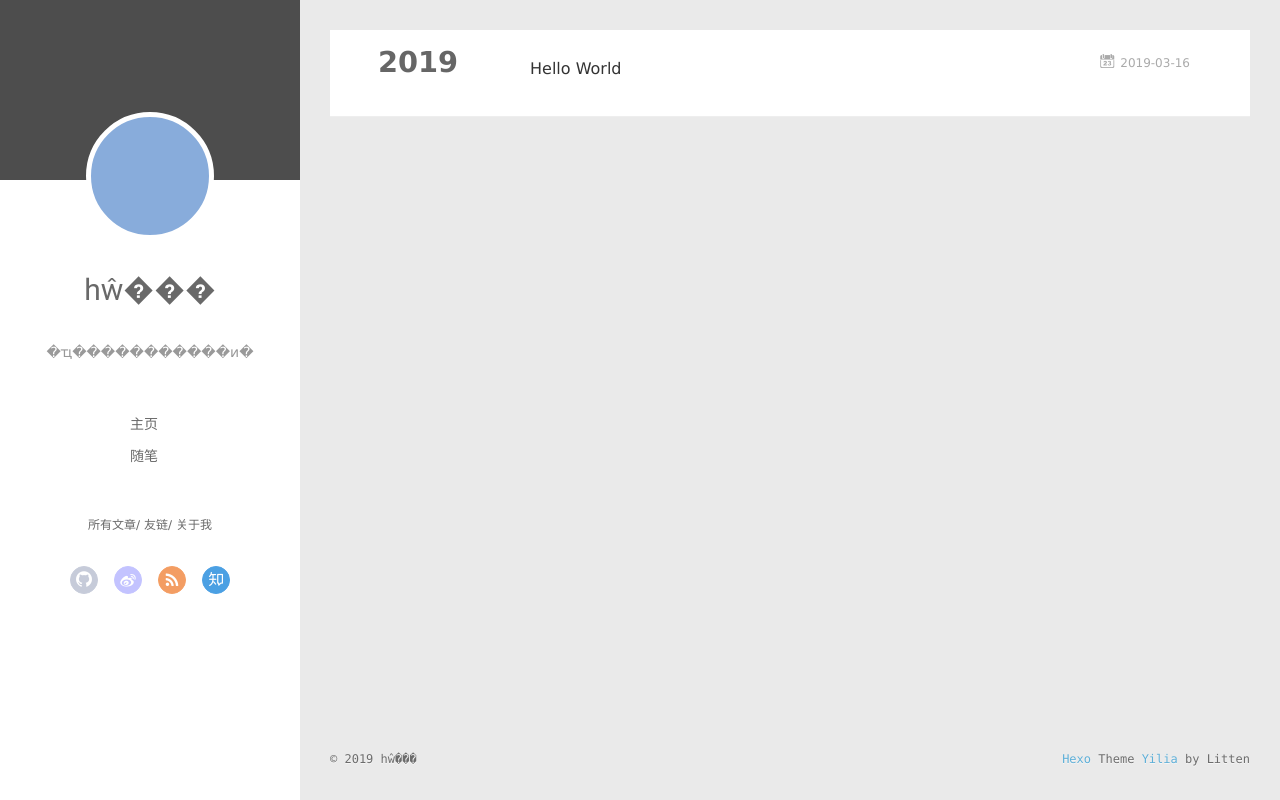
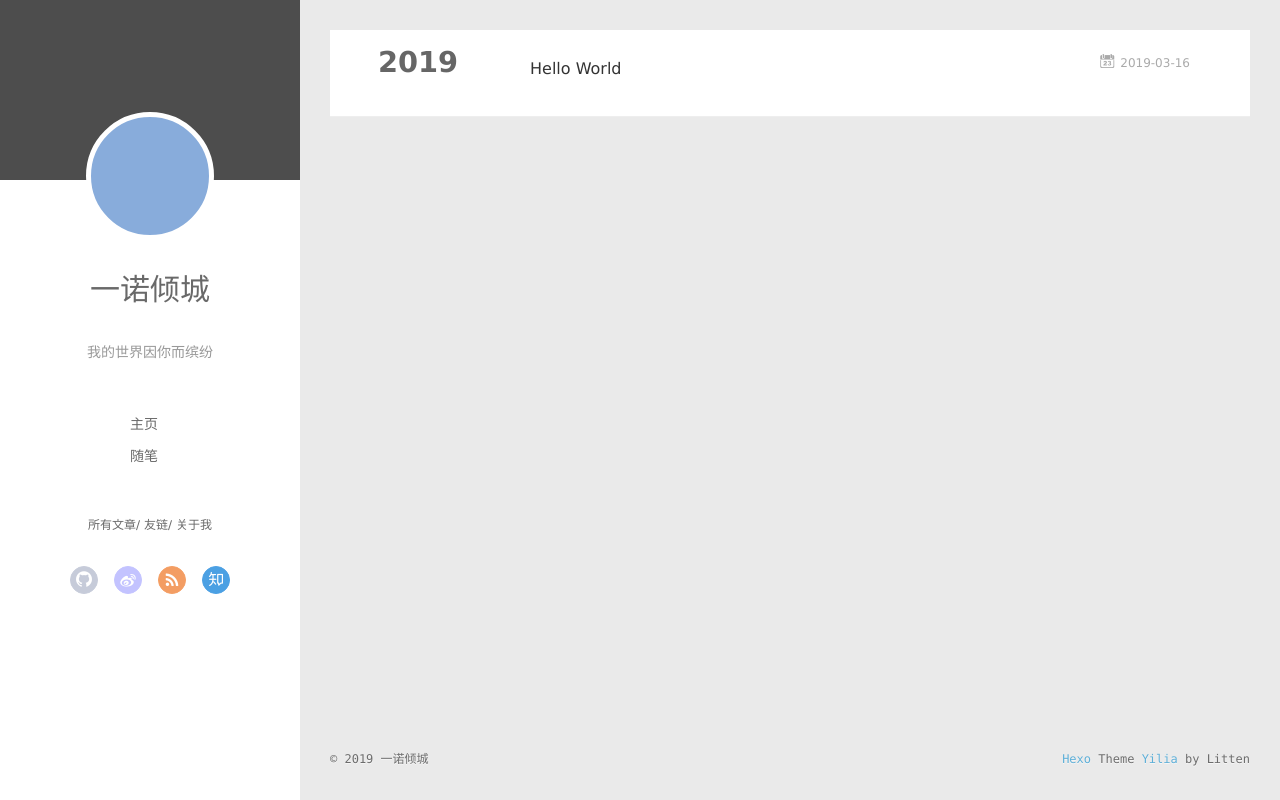
Before and after one commit to forever8023/forever8023.github.io, a plain HTML site: page archives/2019/03/index.html in a window 1280 px wide. Drawn offline with Linux system fonts and the light colour scheme; no server answers.

Commit message:
Site updated: 2019-03-18 20:13:19

```diff
--- a/archives/2019/03/index.html
+++ b/archives/2019/03/index.html
@@ -8,16 +8,16 @@
   <link rel="dns-prefetch" href="http://yoursite.com">
   <title>Archives: 2019/3 | Forever8023</title>
   <meta name="viewport" content="width=device-width, initial-scale=1, maximum-scale=1">
-  <meta name="description" content="��������һ���ɿ���������Զ������֪���Լ��᳢��ʲôζ��">
+  <meta name="description" content="人生就像一盒巧克力，你永远都不会知道自己会尝到什么味道">
 <meta property="og:type" content="website">
 <meta property="og:title" content="Forever8023">
 <meta property="og:url" content="http://yoursite.com/archives/2019/03/index.html">
 <meta property="og:site_name" content="Forever8023">
-<meta property="og:description" content="��������һ���ɿ���������Զ������֪���Լ��᳢��ʲôζ��">
+<meta property="og:description" content="人生就像一盒巧克力，你永远都不会知道自己会尝到什么味道">
 <meta property="og:locale" content="default">
 <meta name="twitter:card" content="summary">
 <meta name="twitter:title" content="Forever8023">
-<meta name="twitter:description" content="��������һ���ɿ���������Զ������֪���Լ��᳢��ʲôζ��">
+<meta name="twitter:description" content="人生就像一盒巧克力，你永远都不会知道自己会尝到什么味道">
 
     <link rel="alternative" href="/atom.xml" title="Forever8023" type="application/atom+xml">
 
@@ -49,10 +49,10 @@
 			<img src class="js-avatar">
 		</a>
 		<hgroup>
-		  <h1 class="header-author"><a href="/">һŵ���</a></h1>
+		  <h1 class="header-author"><a href="/">一诺倾城</a></h1>
 		</hgroup>
 
-		<p class="header-subtitle">�ҵ�����������ͷ�</p>
+		<p class="header-subtitle">我的世界因你而缤纷</p>
 
 
 		<nav class="header-menu">
@@ -109,10 +109,10 @@
 				<img src class="js-avatar">
 			</div>
 			<hgroup>
-			  <h1 class="header-author js-header-author">һŵ���</h1>
+			  <h1 class="header-author js-header-author">一诺倾城</h1>
 			</hgroup>
 
-			<p class="header-subtitle"><i class="icon icon-quo-left"></i>�ҵ�����������ͷ�<i class="icon icon-quo-right"></i></p>
+			<p class="header-subtitle"><i class="icon icon-quo-left"></i>我的世界因你而缤纷<i class="icon icon-quo-right"></i></p>
 
 
 
@@ -209,7 +209,7 @@
   <div class="outer">
     <div id="footer-info">
     	<div class="footer-left">
-    		&copy; 2019 һŵ���
+    		&copy; 2019 一诺倾城
     	</div>
       	<div class="footer-right">
       		<a href="http://hexo.io/" target="_blank">Hexo</a>  Theme <a href="https://github.com/litten/hexo-theme-yilia" target="_blank">Yilia</a> by Litten
```
Also changed, not shown: 2019/03/16/hello-world/index.html (+5 -5 lines), archives/2019/index.html (+8 -8 lines), archives/index.html (+8 -8 lines), index.html (+8 -8 lines).
